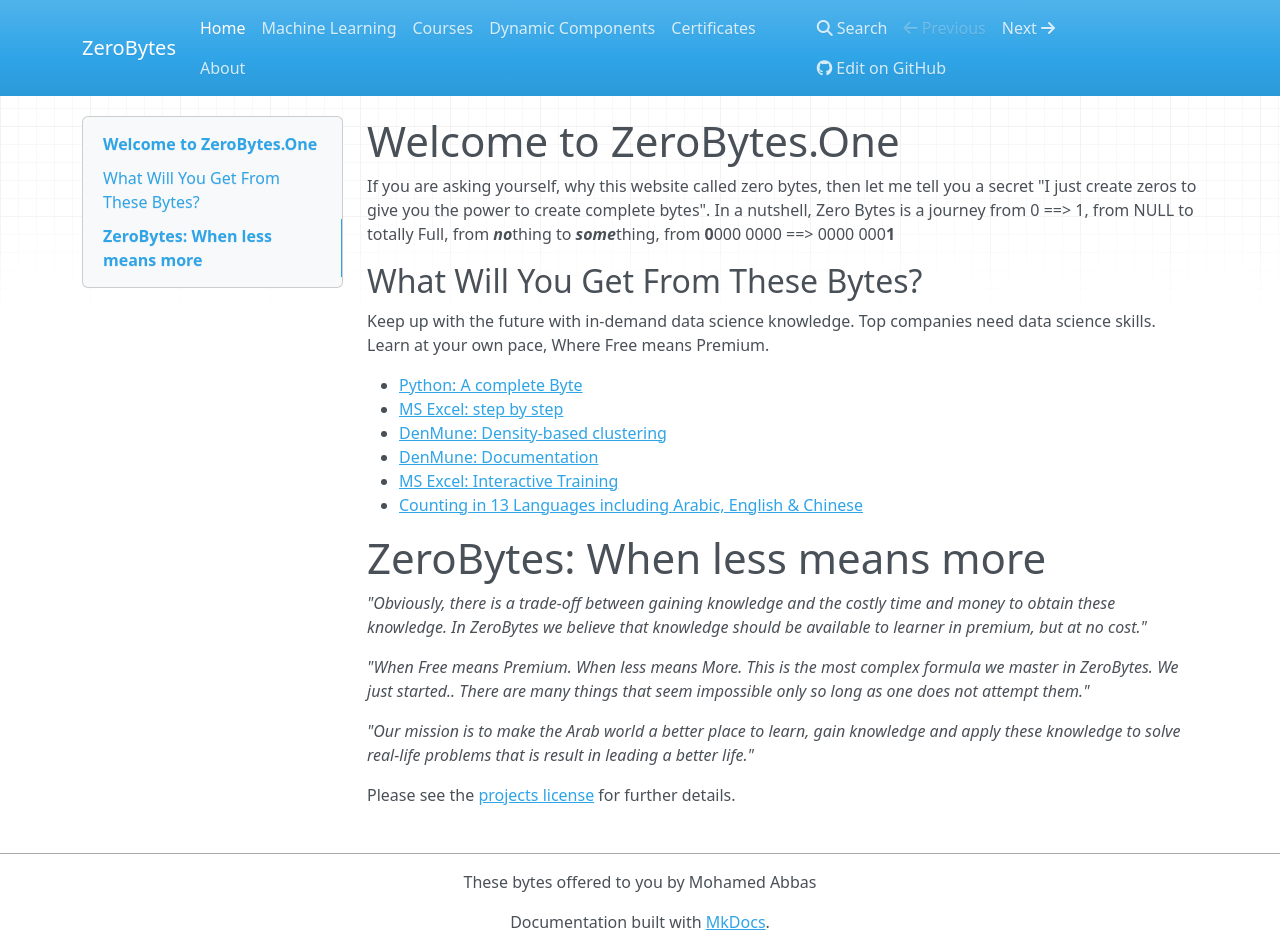
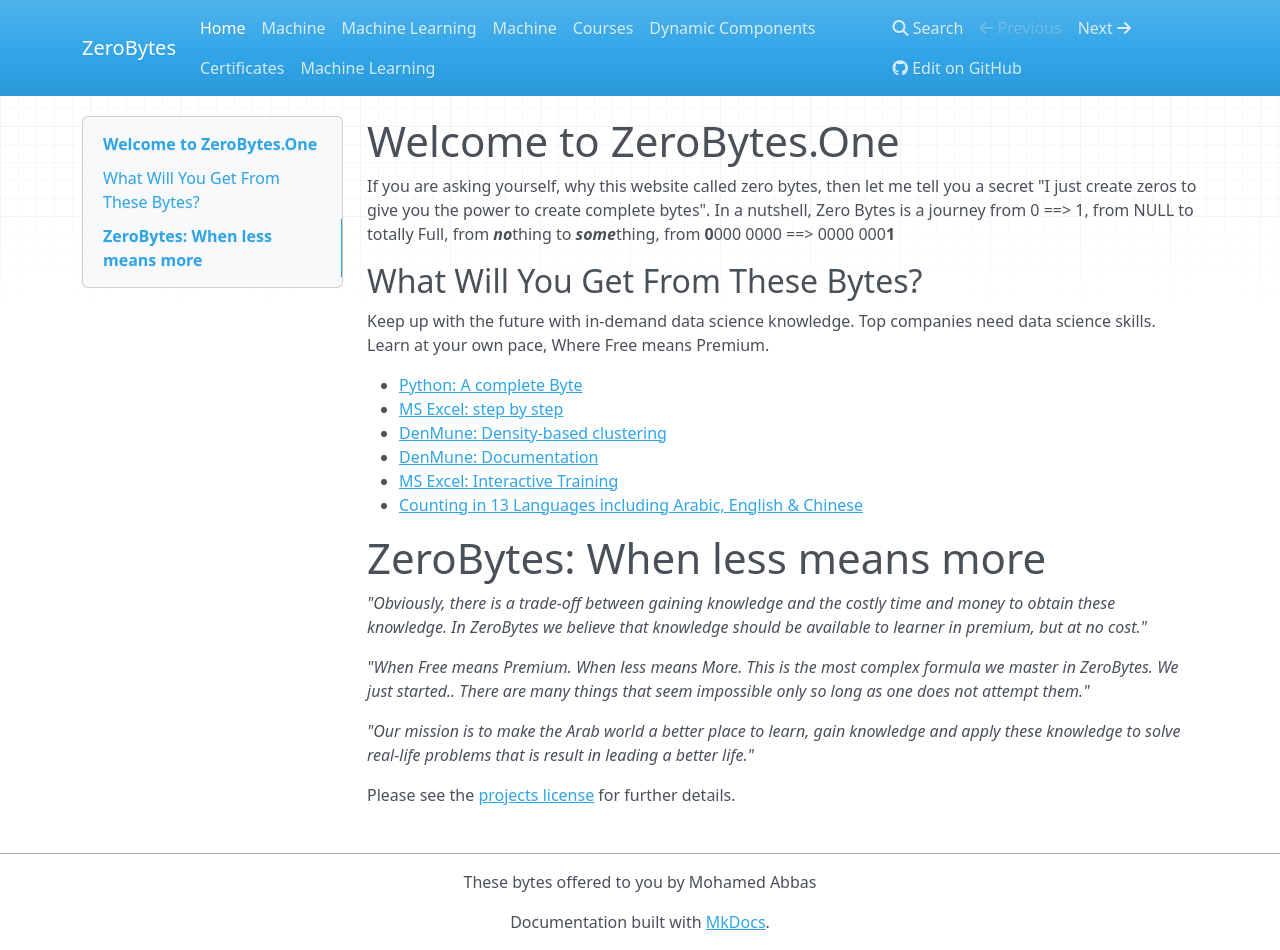
Before and after one commit to egy1st/zerobytes-mkdocs, an MkDocs documentation site: the page built from docs/index.md, in a window 1280 px wide and 950 px high. Built offline with MkDocs 1.6.1, drawn with Linux system fonts in a browser that asks for light colours; nearby versions of some CDN libraries; old or Windows-style settings are respelled for this version of MkDocs; some of the changed lines change nothing that is shown.

Commit message:
Update mkdocs.yml

```diff
--- a/mkdocs.yml
+++ b/mkdocs.yml
@@ -5,7 +5,9 @@
 
 nav:
     - Home: index.md
-    - Machine Learning: ml/index.md
+    - Machine: ml\index.md
+    - Machine Learning: about.md
+    - Machine: ml/index.md
     - Courses: courses\index.md
     - Dynamic Components: courses\index.md
     - Certificates: certificates\index.md
```
